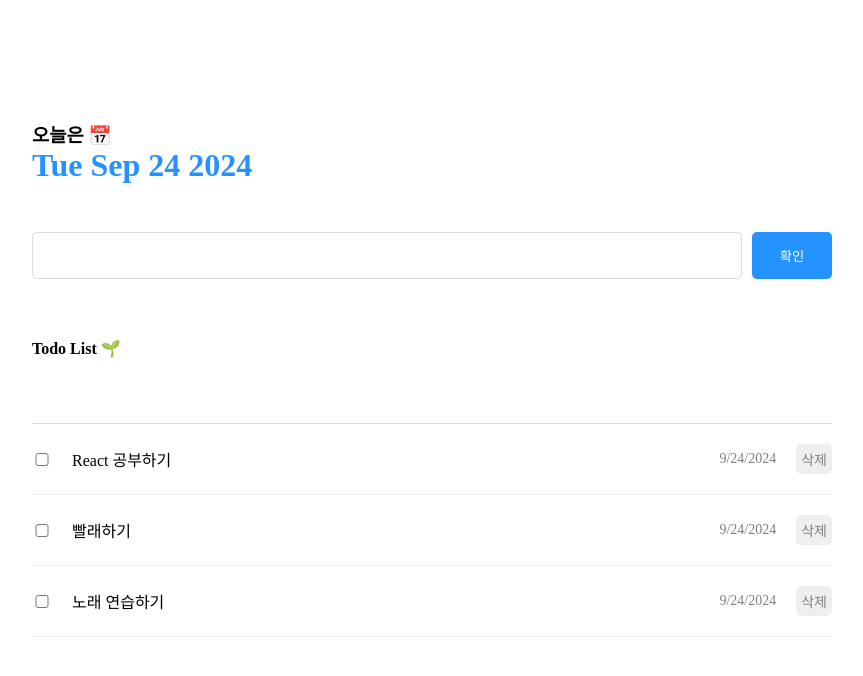
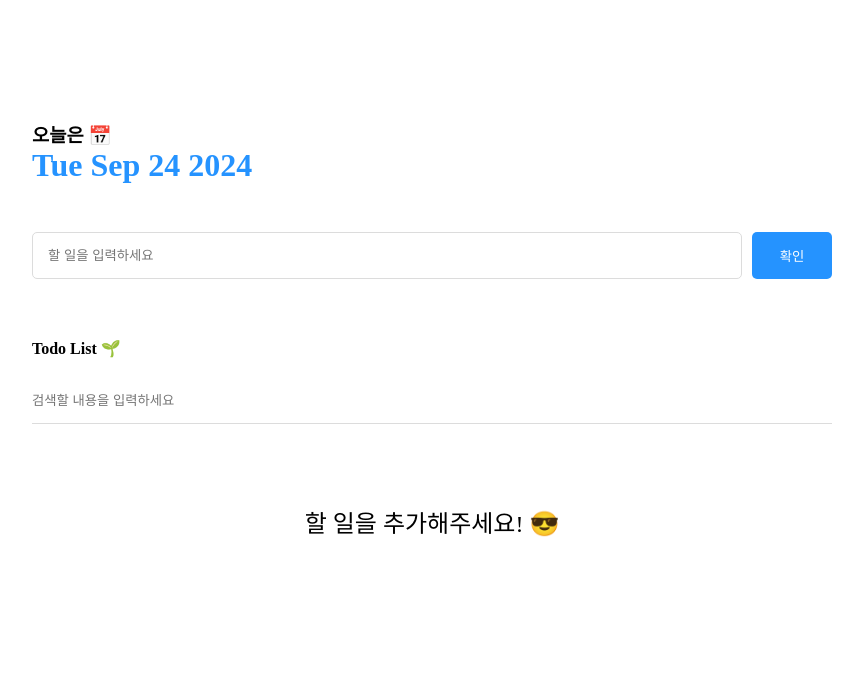
Before and after one commit to mungyun/todoapp, a Next.js app: page / in a window 1280 px wide. Shown: the top 676 px of the page, without its empty margins (208-1071 px from the left). Built offline with nearby package versions, Linux system fonts and the light colour scheme.

Commit message:
[Feat] 전체 기능 구현 완료

```diff
--- a/components/Editor.js
+++ b/components/Editor.js
@@ -1,11 +1,10 @@
 import { useState, useRef } from "react";
 import styles from "./Editor.module.css";
-import { useAtom } from "jotai";
-import { datasAtom } from "@/store/atoms";
-function Editor() {
+import { v4 as uuidv4 } from "uuid"; // UUID 함수 임포트
+
+function Editor({ setDatas }) {
   const [value, setValue] = useState("");
-  const [datas, setDatas] = useAtom(datasAtom);
-  const idRef = useRef(4);
+  const inputRef = useRef();
 
   const handleChange = (e) => {
     setValue(e.target.value);
@@ -14,12 +13,13 @@ function Editor() {
   const handleSubmit = (e) => {
     e.preventDefault();
     if (!value) {
+      inputRef.current.focus();
       return;
     }
 
     setDatas((prevDatas) => [
       {
-        id: idRef.current++,
+        id: uuidv4(),
         content: value,
         isDone: false,
         date: new Date().getTime(),
@@ -41,7 +41,9 @@ function Editor() {
         value={value}
         onChange={handleChange}
         onKeyDown={handleKeyDown}
+        ref={inputRef}
         type="text"
+        placeholder="할 일을 입력하세요"
       />
       <button type="submit">확인</button>
     </form>
--- a/components/List.js
+++ b/components/List.js
@@ -1,28 +1,56 @@
-import { datasAtom } from "@/store/atoms";
+import { useState } from "react";
 import styles from "./List.module.css";
-import { useAtom } from "jotai";
 import TodoItem from "./TodoItem";
 
-function List() {
-  const [datas, setDatas] = useAtom(datasAtom);
+function List({ datas, setDatas }) {
+  const [search, setSearch] = useState("");
+
+  const handleUpdate = (id) => {
+    const nextDatas = datas.map((data) =>
+      data.id === id ? { ...data, isDone: !data.isDone } : data
+    );
+    setDatas(nextDatas);
+  };
 
   const handleDelete = (id) => {
-    const nextDatas = datas.filter((data) => data.id != id);
+    const nextDatas = datas.filter((data) => data.id !== id);
     setDatas(nextDatas);
   };
+
+  const handleChange = (e) => {
+    setSearch(e.target.value);
+  };
+
+  const filteredDatas = search
+    ? datas.filter((data) => data.content.includes(search))
+    : datas;
 
   return (
     <div className={styles.List}>
       <h4>Todo List 🌱</h4>
-
-      <input />
-      <ul className={styles.todos_wrapper}>
-        {datas.map((data) => (
-          <li key={data.id}>
-            <TodoItem data={data} onDelete={handleDelete} />
-          </li>
-        ))}
-      </ul>
+      <input
+        onChange={handleChange}
+        value={search}
+        type="text"
+        placeholder="검색할 내용을 입력하세요"
+      />
+      {datas.length > 0 ? (
+        <ul className={styles.todos_wrapper}>
+          {filteredDatas.map((data) => (
+            <li key={data.id}>
+              <TodoItem
+                data={data}
+                onUpdate={handleUpdate}
+                onDelete={handleDelete}
+              />
+            </li>
+          ))}
+        </ul>
+      ) : (
+        <div className={styles.message_box}>
+          <p className={styles.emptymessage}>할 일을 추가해주세요! 😎</p>
+        </div>
+      )}
     </div>
   );
 }
--- a/components/List.module.css
+++ b/components/List.module.css
@@ -25,3 +25,14 @@
 .todos_wrapper li {
   list-style-type: none;
 }
+
+.message_box {
+  display: flex;
+  align-items: center;
+  justify-content: center;
+  padding: 60px 0;
+}
+
+.emptymessage {
+  font-size: 24px;
+}
--- a/components/TodoItem.js
+++ b/components/TodoItem.js
@@ -1,13 +1,17 @@
 import styles from "./TodoItem.module.css";
 
-function TodoItem({ data, onDelete }) {
+function TodoItem({ data, onUpdate, onDelete }) {
   const handleDelete = () => {
     onDelete(data.id);
   };
 
+  const handleUpdate = () => {
+    onUpdate(data.id);
+  };
+
   return (
     <div className={styles.Todoitem}>
-      <input type="checkbox" />
+      <input type="checkbox" checked={data.isDone} onClick={handleUpdate} />
       <div className={styles.content}>{data.content}</div>
       <div className={styles.date}>
         {new Date(data.date).toLocaleDateString()}
--- /dev/null
+++ b/hooks/useLocalStorage.js
@@ -0,0 +1,41 @@
+// hooks/useLocalStorage.js
+import { useState, useEffect } from "react";
+
+function useLocalStorage(key) {
+  const [storedValue, setStoredValue] = useState(() => {
+    try {
+      const item = localStorage.getItem(key);
+      return item ? JSON.parse(item) : [];
+    } catch (error) {
+      console.error(error);
+      return [];
+    }
+  });
+
+  const setValue = (value) => {
+    try {
+      const valueToStore =
+        value instanceof Function ? value(storedValue) : value;
+      setStoredValue(valueToStore); // 상태 업데이트
+      localStorage.setItem(key, JSON.stringify(valueToStore)); // 로컬 스토리지에 저장
+    } catch (error) {
+      console.error(error);
+    }
+  };
+
+  // 초기값이 로컬 스토리지에서 변할 때마다 업데이트
+  useEffect(() => {
+    const item = localStorage.getItem(key);
+    if (item !== null) {
+      try {
+        setStoredValue(JSON.parse(item));
+      } catch (error) {
+        console.error(error);
+      }
+    }
+  }, [key]);
+
+  return [storedValue, setValue];
+}
+
+export default useLocalStorage;
--- a/package.json
+++ b/package.json
@@ -9,10 +9,10 @@
     "lint": "next lint"
   },
   "dependencies": {
-    "jotai": "^2.10.0",
     "next": "14.2.13",
     "react": "^18",
-    "react-dom": "^18"
+    "react-dom": "^18",
+    "uuid": "^10.0.0"
   },
   "devDependencies": {
     "eslint": "^8",
--- a/pages/index.js
+++ b/pages/index.js
@@ -1,13 +1,15 @@
 import Editor from "@/components/Editor";
 import Header from "@/components/Header";
 import List from "@/components/List";
+import useLocalStorage from "@/hooks/useLocalStorage";
 
 export default function Home() {
+  const [datas, setDatas] = useLocalStorage("datas");
   return (
     <>
       <Header />
-      <Editor />
-      <List />
+      <Editor setDatas={setDatas} />
+      <List datas={datas} setDatas={setDatas} />
     </>
   );
 }
--- a/store/atoms.js
+++ /dev/null
@@ -1,24 +0,0 @@
-import { atom } from "jotai";
-
-const mockData = [
-  {
-    id: 0,
-    isDone: false,
-    content: "React 공부하기",
-    date: new Date().getTime(),
-  },
-  {
-    id: 1,
-    isDone: false,
-    content: "빨래하기",
-    date: new Date().getTime(),
-  },
-  {
-    id: 2,
-    isDone: false,
-    content: "노래 연습하기",
-    date: new Date().getTime(),
-  },
-];
-
-export const datasAtom = atom(mockData);
```
Also changed, not shown: 1 other file (tests, documents, lock files or other folders).
